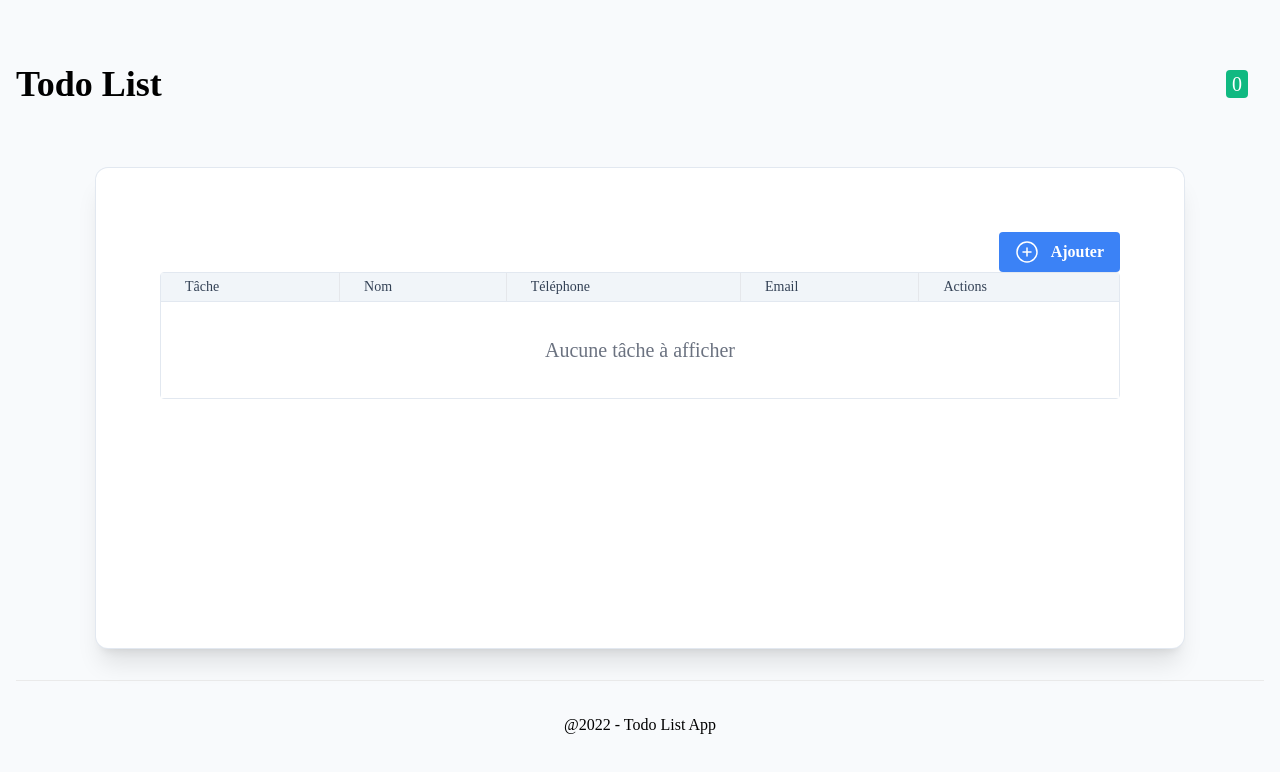
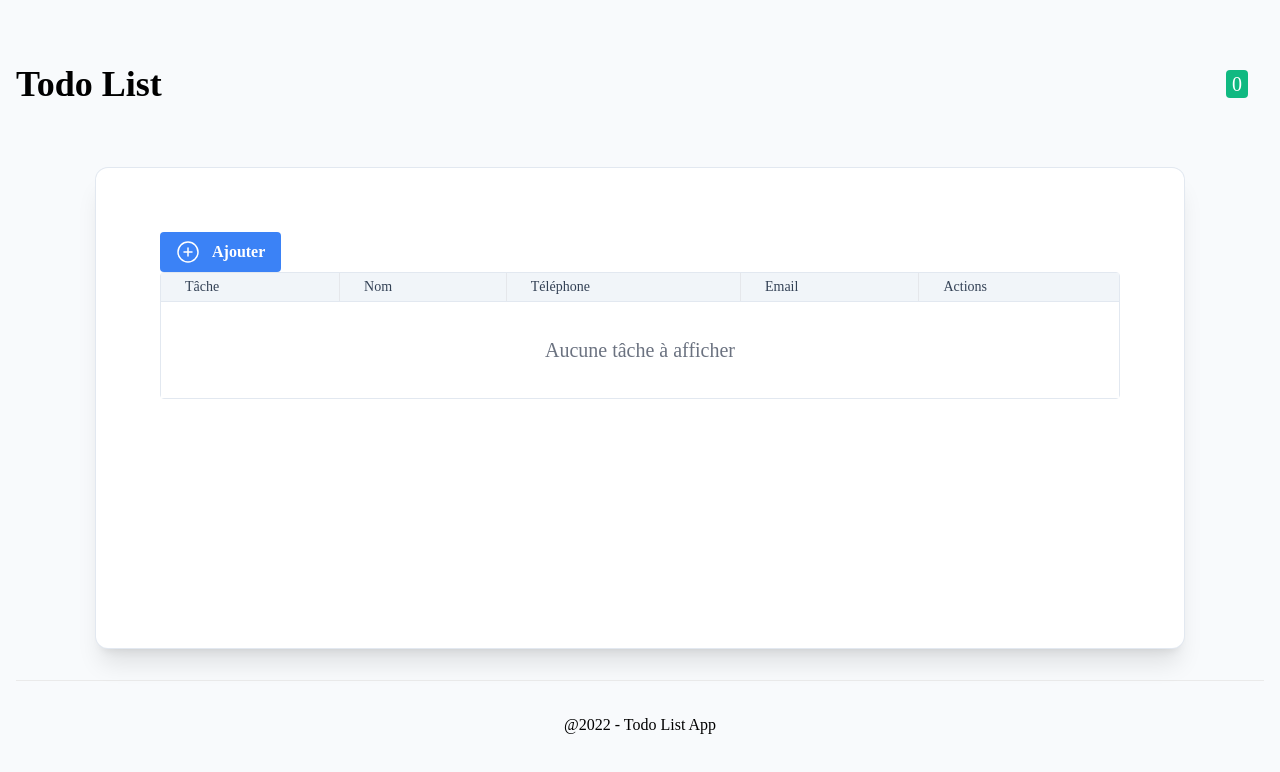
Before and after one commit to QLIGNANI/TO-DO-LIST-LIGNANI, a Next.js app: page / in a window 1280 px wide. Shown: the top 772 px of the page. Built offline with nearby package versions, Linux system fonts and the light colour scheme.

Commit message:
Update Todolist
Changer la position du bouton d'ajout de tâche

```diff
--- a/pages/todolist.js
+++ b/pages/todolist.js
@@ -215,7 +215,7 @@ const TodoList = () => {
                 <div className={styles.card}>
                     <div className={`shadow-wuiSlate-200 ring-wuiSlate-20 ${styles.cardContent}`}>
                         <div className="w-full overflow-x-auto">
-                        <Button class={`ml-auto ${styles.primaryBtn}`} type="button" onClick={onCloseModal} icon={<AddIcon />} text="Ajouter" />
+                        <Button class={`d-inline-flex p-2 ${styles.primaryBtn}`} type="button" onClick={onCloseModal} icon={<AddIcon />} text="Ajouter" />
                             <Table {...{ columns, todos, handleCancelUpdate, handleSaveUpdate, isUpdating, currentTodo }} />
                         </div>
                     </div>
```
